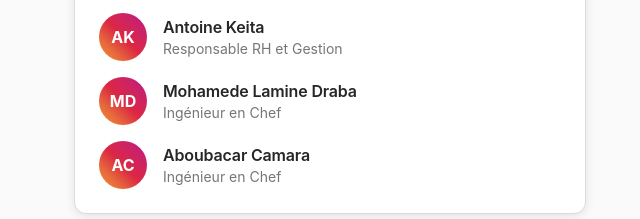
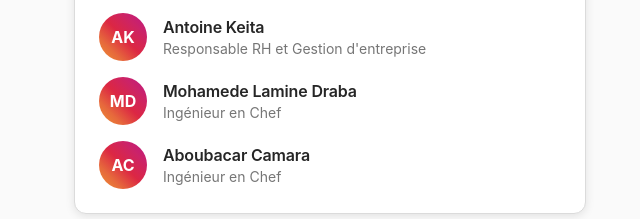
Before and after one commit to 23keita/onevec-pro, a plain HTML site: page index.html in a window 1280 px wide. Shown: the part 2472-2691 px from the top of the page, 598-1238 px from the left. Drawn offline with nearby package versions, Linux system fonts and the light colour scheme.

Commit message:
Mise a jours

```diff
--- a/index.html
+++ b/index.html
@@ -348,7 +348,7 @@
                                 </div>
                                 <div>
                                     <h5 class="ig-subtitle">Antoine Keita</h5>
-                                    <p class="ig-text-light text-sm">Responsable RH et Gestion</p>
+                                    <p class="ig-text-light text-sm">Responsable RH et Gestion d'entreprise</p>
                                 </div>
                             </div>
 
```
